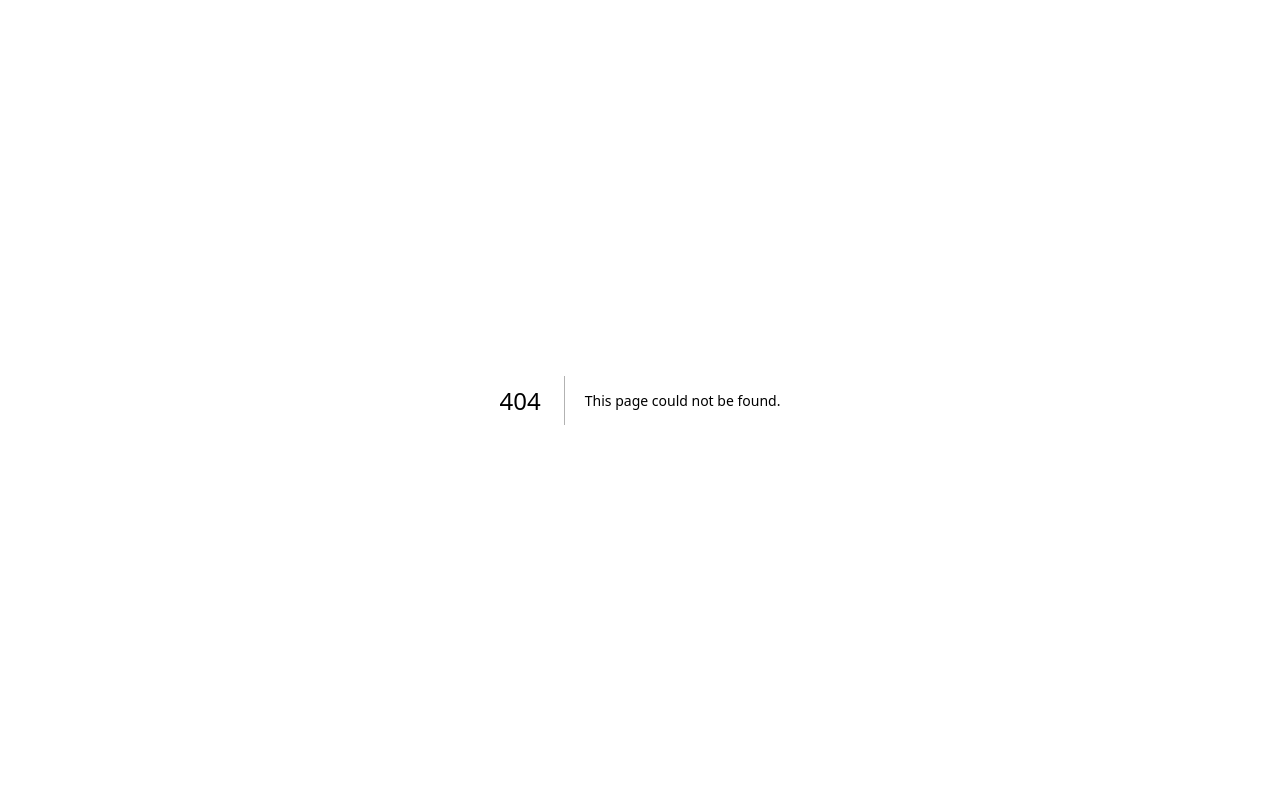
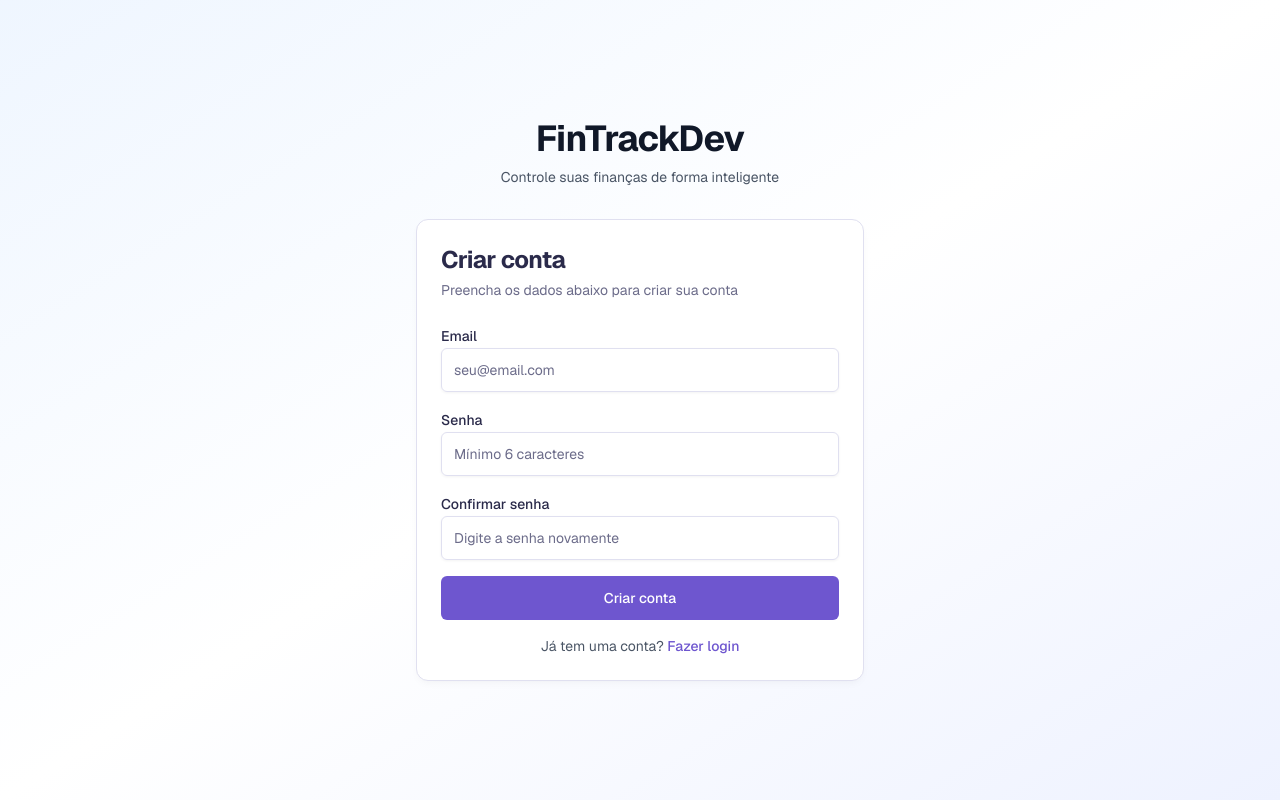
Before and after one commit to Gildaciolopes/dev-financial-system, a Next.js app: page /auth/register in a window 1280 px wide. Before the commit this address had no page. Built offline with nearby package versions, Linux system fonts and the light colour scheme.

Commit message:
feat: implement registration page with form validation and error handling

```diff
--- /dev/null
+++ b/src/app/auth/register/page.tsx
@@ -0,0 +1,158 @@
+"use client";
+
+import type React from "react";
+
+import { createClient } from "@/lib/supabase/client";
+import { Button } from "@/components/ui/button";
+import {
+  Card,
+  CardContent,
+  CardDescription,
+  CardHeader,
+  CardTitle,
+} from "@/components/ui/card";
+import { Input } from "@/components/ui/input";
+import { Label } from "@/components/ui/label";
+import Link from "next/link";
+import { useRouter } from "next/navigation";
+import { useState } from "react";
+import { AlertCircle } from "lucide-react";
+import { Alert, AlertDescription } from "@/components/ui/alert";
+
+export default function RegisterPage() {
+  const [email, setEmail] = useState("");
+  const [password, setPassword] = useState("");
+  const [confirmPassword, setConfirmPassword] = useState("");
+  const [error, setError] = useState<string | null>(null);
+  const [isLoading, setIsLoading] = useState(false);
+  const router = useRouter();
+
+  const handleRegister = async (e: React.FormEvent) => {
+    e.preventDefault();
+    const supabase = createClient();
+    setIsLoading(true);
+    setError(null);
+
+    if (password !== confirmPassword) {
+      setError("As senhas não coincidem");
+      setIsLoading(false);
+      return;
+    }
+
+    if (password.length < 6) {
+      setError("A senha deve ter pelo menos 6 caracteres");
+      setIsLoading(false);
+      return;
+    }
+
+    try {
+      const { error } = await supabase.auth.signUp({
+        email,
+        password,
+        options: {
+          emailRedirectTo:
+            process.env.NEXT_PUBLIC_DEV_SUPABASE_REDIRECT_URL ||
+            `${window.location.origin}/dashboard`,
+        },
+      });
+      if (error) throw error;
+      router.push("/auth/success");
+    } catch (error: unknown) {
+      setError(error instanceof Error ? error.message : "Erro ao criar conta");
+    } finally {
+      setIsLoading(false);
+    }
+  };
+
+  return (
+    <div className="flex min-h-screen w-full items-center justify-center bg-linear-to-br from-blue-50 via-white to-indigo-50 p-6 dark:from-gray-950 dark:via-gray-900 dark:to-gray-950">
+      <div className="w-full max-w-md">
+        <div className="mb-8 text-center">
+          <h1 className="text-4xl font-bold tracking-tight text-gray-900 dark:text-white">
+            FinTrackDev
+          </h1>
+          <p className="mt-2 text-sm text-gray-600 dark:text-gray-400">
+            Controle suas finanças de forma inteligente
+          </p>
+        </div>
+
+        <Card className="shadow-lg">
+          <CardHeader className="space-y-1">
+            <CardTitle className="text-2xl font-bold">Criar conta</CardTitle>
+            <CardDescription>
+              Preencha os dados abaixo para criar sua conta
+            </CardDescription>
+          </CardHeader>
+          <CardContent>
+            <form onSubmit={handleRegister} className="space-y-4">
+              <div className="space-y-2">
+                <Label htmlFor="email">Email</Label>
+                <Input
+                  id="email"
+                  type="email"
+                  placeholder="seu@email.com"
+                  required
+                  value={email}
+                  onChange={(e) => setEmail(e.target.value)}
+                  disabled={isLoading}
+                  className="h-11"
+                />
+              </div>
+              <div className="space-y-2">
+                <Label htmlFor="password">Senha</Label>
+                <Input
+                  id="password"
+                  type="password"
+                  placeholder="Mínimo 6 caracteres"
+                  required
+                  value={password}
+                  onChange={(e) => setPassword(e.target.value)}
+                  disabled={isLoading}
+                  className="h-11"
+                />
+              </div>
+              <div className="space-y-2">
+                <Label htmlFor="confirm-password">Confirmar senha</Label>
+                <Input
+                  id="confirm-password"
+                  type="password"
+                  placeholder="Digite a senha novamente"
+                  required
+                  value={confirmPassword}
+                  onChange={(e) => setConfirmPassword(e.target.value)}
+                  disabled={isLoading}
+                  className="h-11"
+                />
+              </div>
+
+              {error && (
+                <Alert variant="destructive">
+                  <AlertCircle className="h-4 w-4" />
+                  <AlertDescription>{error}</AlertDescription>
+                </Alert>
+              )}
+
+              <Button
+                type="submit"
+                className="h-11 w-full"
+                disabled={isLoading}
+              >
+                {isLoading ? "Criando conta..." : "Criar conta"}
+              </Button>
+
+              <div className="text-center text-sm text-gray-600 dark:text-gray-400">
+                Já tem uma conta?{" "}
+                <Link
+                  href="/auth/login"
+                  className="font-medium text-primary underline-offset-4 hover:underline"
+                >
+                  Fazer login
+                </Link>
+              </div>
+            </form>
+          </CardContent>
+        </Card>
+      </div>
+    </div>
+  );
+}
```
